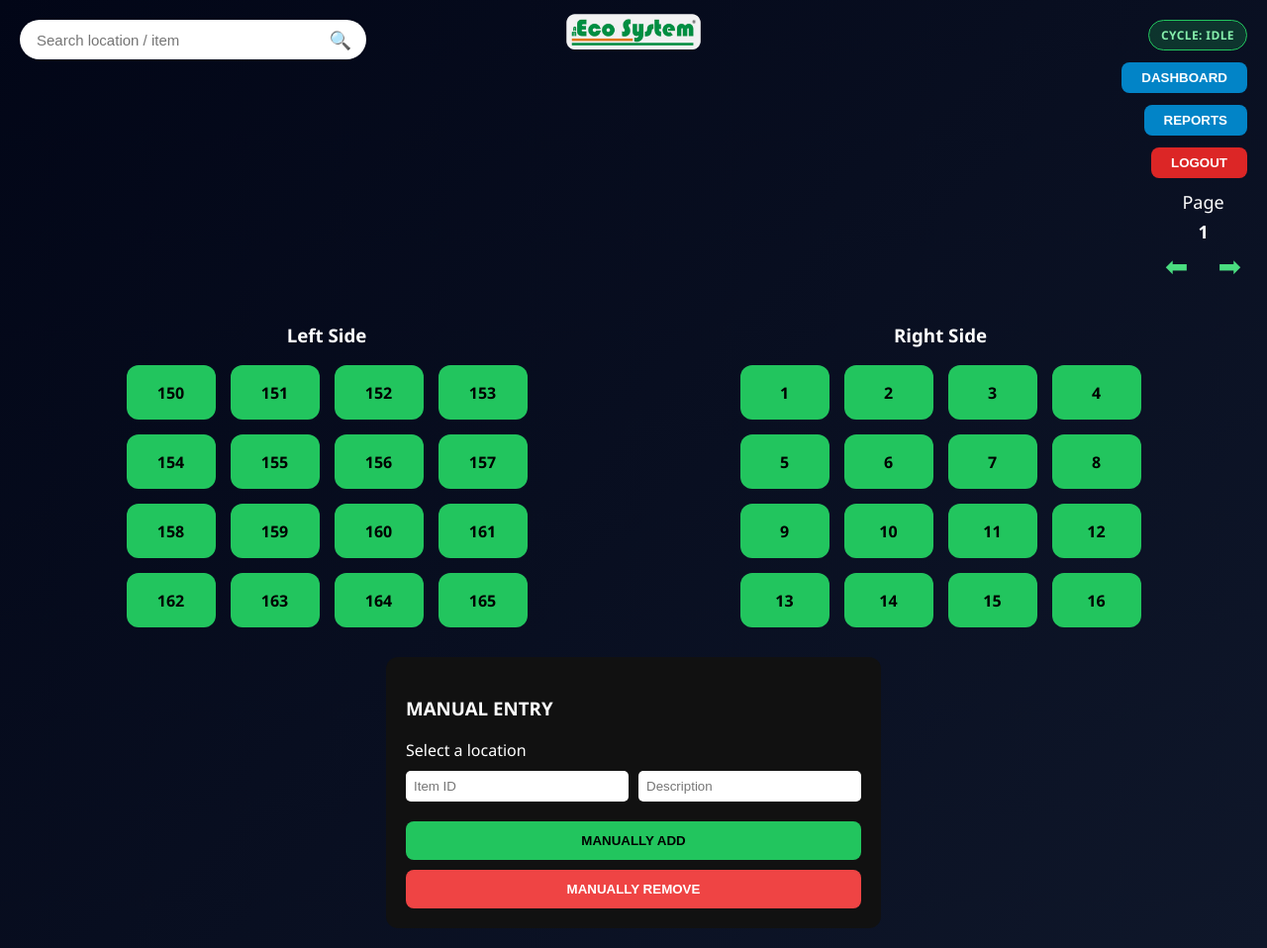
After one commit to ameyasutar1/am-eco-mis, a FastAPI app: template templates/manual_entry.html in a window 1280 px wide. The commit adds this page. Shown: the whole page at 99% size. Run offline with FastAPI, Linux system fonts and the light colour scheme; the template is opened without the code that fills it, so the values that code supplies are empty; data comes from the database, SQL or seed files in the repository; both versions use the stored data as it was after the commit.

Commit message:
Updated system 2 code

```diff
--- a/main.py
+++ b/main.py
@@ -217,6 +217,13 @@ def reports_page(req: Request):
     return templates.TemplateResponse("reports.html", {"request": req})
 
 
+@app.get("/manual-entry")
+def manual_entry_page(req: Request):
+    if not req.session.get("user"):
+        return RedirectResponse("/", status_code=302)
+    return templates.TemplateResponse("manual_entry.html", {"request": req})
+
+
 # =========================================================
 # API
 # =========================================================
@@ -326,6 +333,175 @@ def outward_api(req: Request, loc: int = Form(...)):
         return {"status": "error", "msg": str(e)}
 
 
+@app.post("/api/manual/add")
+def manual_add_api(
+    req: Request,
+    loc: int = Form(...),
+    item: str | None = Form(None),
+    desc: str | None = Form(None)
+):
+    user = req.session.get("user")
+    if not user:
+        return {"status": "error", "msg": "Session expired. Please login again"}
+
+    clean_item = (item or "").strip()
+    clean_desc = (desc or "").strip()
+    if not clean_item or not clean_desc:
+        return {"status": "error", "msg": "Item ID and Description are required"}
+
+    try:
+        with op_lock:
+            current = find_loc(loc)
+            if not current:
+                log_movement(
+                    action="MANUAL_ADD",
+                    location_id=loc,
+                    item_id=clean_item,
+                    description=clean_desc,
+                    material_type=None,
+                    username=user,
+                    status="FAILED",
+                    error_msg=f"Location {loc} not found"
+                )
+                return {"status": "error", "msg": f"Location {loc} not found"}
+
+            if operation_state["running"] and operation_state["loc"] == loc:
+                log_movement(
+                    action="MANUAL_ADD",
+                    location_id=loc,
+                    item_id=clean_item,
+                    description=clean_desc,
+                    material_type=None,
+                    username=user,
+                    status="FAILED",
+                    error_msg=f"Cycle in progress at location {loc}"
+                )
+                return {
+                    "status": "error",
+                    "msg": f"Cycle is running at location {loc}. Manual add blocked",
+                }
+
+            if current[2] is not None:
+                log_movement(
+                    action="MANUAL_ADD",
+                    location_id=loc,
+                    item_id=clean_item,
+                    description=clean_desc,
+                    material_type=None,
+                    username=user,
+                    status="FAILED",
+                    error_msg=f"Location {loc} already occupied"
+                )
+                return {"status": "error", "msg": f"Location {loc} is already occupied"}
+
+            update_store(loc, clean_item, clean_desc)
+
+        log_movement(
+            action="MANUAL_ADD",
+            location_id=loc,
+            item_id=clean_item,
+            description=clean_desc,
+            material_type=None,
+            username=user,
+            status="SUCCESS"
+        )
+        return {"status": "success", "msg": f"Manual add completed for location {loc}"}
+    except Exception as e:
+        log_movement(
+            action="MANUAL_ADD",
+            location_id=loc,
+            item_id=clean_item,
+            description=clean_desc,
+            material_type=None,
+            username=user,
+            status="FAILED",
+            error_msg=str(e)
+        )
+        return {"status": "error", "msg": str(e)}
+
+
+@app.post("/api/manual/remove")
+def manual_remove_api(req: Request, loc: int = Form(...)):
+    user = req.session.get("user")
+    if not user:
+        return {"status": "error", "msg": "Session expired. Please login again"}
+
+    removed_item = None
+    removed_desc = None
+
+    try:
+        with op_lock:
+            current = find_loc(loc)
+            if not current:
+                log_movement(
+                    action="MANUAL_REMOVE",
+                    location_id=loc,
+                    item_id=None,
+                    description=None,
+                    material_type=None,
+                    username=user,
+                    status="FAILED",
+                    error_msg=f"Location {loc} not found"
+                )
+                return {"status": "error", "msg": f"Location {loc} not found"}
+
+            if operation_state["running"] and operation_state["loc"] == loc:
+                log_movement(
+                    action="MANUAL_REMOVE",
+                    location_id=loc,
+                    item_id=current[2],
+                    description=current[3],
+                    material_type=None,
+                    username=user,
+                    status="FAILED",
+                    error_msg=f"Cycle in progress at location {loc}"
+                )
+                return {
+                    "status": "error",
+                    "msg": f"Cycle is running at location {loc}. Manual remove blocked",
+                }
+
+            if current[2] is None:
+                log_movement(
+                    action="MANUAL_REMOVE",
+                    location_id=loc,
+                    item_id=None,
+                    description=None,
+                    material_type=None,
+                    username=user,
+                    status="FAILED",
+                    error_msg=f"Location {loc} is already empty"
+                )
+                return {"status": "error", "msg": f"Location {loc} is already empty"}
+
+            removed_item = current[2]
+            removed_desc = current[3]
+            outward(loc)
+
+        log_movement(
+            action="MANUAL_REMOVE",
+            location_id=loc,
+            item_id=removed_item,
+            description=removed_desc,
+            material_type=None,
+            username=user,
+            status="SUCCESS"
+        )
+        return {"status": "success", "msg": f"Manual remove completed for location {loc}"}
+    except Exception as e:
+        log_movement(
+            action="MANUAL_REMOVE",
+            location_id=loc,
+            item_id=removed_item,
+            description=removed_desc,
+            material_type=None,
+            username=user,
+            status="FAILED",
+            error_msg=str(e)
+        )
+        return {"status": "error", "msg": str(e)}
+
+
 @app.get("/api/op-status")
 def op_status():
     with op_lock:
@@ -422,11 +598,11 @@ def report_user_wise(user: str):
 @app.get("/api/reports/storing-history.pdf")
 def report_storing_history():
     rows = get_storing_history()
-    lines = ["Section: Inward Storing History", ""]
+    lines = ["Section: Inward + Manual Add History", ""]
     lines += _table(
-        ["Timestamp", "Loc", "Item ID", "Type", "User", "Status"],
-        [[r[6], r[0], r[1] or "-", r[3] or "-", r[4] or "-", r[5]] for r in rows],
-        [20, 5, 28, 12, 18, 8]
+        ["Timestamp", "Action", "Loc", "Item ID", "Type", "User", "Status"],
+        [[r[7], r[0], r[1], r[2] or "-", r[4] or "-", r[5] or "-", r[6]] for r in rows],
+        [20, 12, 5, 24, 12, 16, 8]
     )
     return _pdf_download("storing_history_report.pdf", "Storing History Report", lines)
 
@@ -434,13 +610,25 @@ def report_storing_history():
 @app.get("/api/reports/issuing-report.pdf")
 def report_issuing():
     rows = get_issuing_history()
-    lines = ["Section: Outward Issuing History", ""]
+    lines = ["Section: Outward + Manual Remove History", ""]
     lines += _table(
-        ["Timestamp", "Loc", "Item ID", "User", "Status"],
-        [[r[6], r[0], r[1] or "-", r[4] or "-", r[5]] for r in rows],
-        [20, 5, 38, 20, 8]
+        ["Timestamp", "Action", "Loc", "Item ID", "User", "Status"],
+        [[r[7], r[0], r[1], r[2] or "-", r[5] or "-", r[6]] for r in rows],
+        [20, 14, 5, 34, 18, 8]
     )
     return _pdf_download("issuing_report.pdf", "Issuing Report", lines)
+
+
+@app.get("/api/reports/manual-activity.pdf")
+def report_manual_activity():
+    rows = get_manual_history()
+    lines = ["Section: Manual Add/Remove Activity", ""]
+    lines += _table(
+        ["Timestamp", "Action", "Loc", "Item ID", "User", "Status"],
+        [[r[6], r[0], r[1], r[2] or "-", r[4] or "-", r[5]] for r in rows],
+        [20, 14, 5, 34, 18, 8]
+    )
+    return _pdf_download("manual_activity_report.pdf", "Manual Activity Report", lines)
 
 
 @app.get("/api/reports/tray-status.pdf")
--- a/static/app.js
+++ b/static/app.js
@@ -408,3 +408,7 @@ function logout(){
 function openReports(){
     window.location.href = "/reports";
 }
+
+function openManualEntry(){
+    window.location.href = "/manual-entry";
+}
--- /dev/null
+++ b/static/manual.js
@@ -0,0 +1,375 @@
+let manualRow = 1;
+let manualSelected = null;
+const MANUAL_CELLS_PER_PAGE = 16;
+const MANUAL_RIGHT_MAX = 149;
+const MANUAL_AUTO_REFRESH_MS = 5000;
+const MANUAL_OP_REFRESH_MS = 1000;
+let manualLoading = false;
+let manualRefreshTimer = null;
+let manualOpTimer = null;
+let manualCycleRunning = false;
+let manualCycleLoc = null;
+let manualLocationsCache = new Map();
+let manualInitialized = false;
+let manualDraftDirty = false;
+let manualEditingLoc = null;
+
+seedManualLocations();
+bindManualInit();
+
+function initManualPage(){
+    if(manualInitialized) return;
+    manualInitialized = true;
+
+    bindManualDraftTracking();
+    renderManualFromMap(manualLocationsCache);
+    loadManualGrid();
+    pollCycleStatus();
+
+    if(!manualRefreshTimer){
+        manualRefreshTimer = setInterval(loadManualGrid, MANUAL_AUTO_REFRESH_MS);
+    }
+    if(!manualOpTimer){
+        manualOpTimer = setInterval(pollCycleStatus, MANUAL_OP_REFRESH_MS);
+    }
+}
+
+function bindManualInit(){
+    if(document.readyState === "loading"){
+        document.addEventListener("DOMContentLoaded", initManualPage, { once: true });
+        return;
+    }
+    initManualPage();
+}
+
+function seedManualLocations(){
+    for(let i=1; i<=297; i++){
+        const side = i <= MANUAL_RIGHT_MAX ? "RIGHT" : "LEFT";
+        manualLocationsCache.set(i, [i, side, null, null]);
+    }
+}
+
+function bindManualDraftTracking(){
+    const itemInput = document.getElementById("manual-item");
+    const descInput = document.getElementById("manual-desc");
+    if(itemInput){
+        itemInput.addEventListener("input", markManualDraftDirty);
+    }
+    if(descInput){
+        descInput.addEventListener("input", markManualDraftDirty);
+    }
+}
+
+function markManualDraftDirty(){
+    if(!manualSelected) return;
+    manualDraftDirty = true;
+    manualEditingLoc = Number(manualSelected[0]);
+}
+
+function hasUnsavedDraftForSelected(){
+    if(!manualSelected) return false;
+    return manualDraftDirty && Number(manualEditingLoc) === Number(manualSelected[0]);
+}
+
+function normalizeManualLocations(data){
+    const map = new Map(manualLocationsCache);
+    if(!Array.isArray(data)) return map;
+
+    data.forEach(row=>{
+        if(Array.isArray(row)){
+            const loc = Number(row[0]);
+            if(Number.isNaN(loc)) return;
+            map.set(loc, [loc, row[1], row[2], row[3]]);
+            return;
+        }
+        if(row && typeof row === "object"){
+            const loc = Number(row.location_id);
+            if(Number.isNaN(loc)) return;
+            map.set(loc, [loc, row.side, row.item_id, row.description]);
+        }
+    });
+    return map;
+}
+
+function getManualRow(side){
+    const base = side === "RIGHT" ? 1 : 150;
+    return [...Array(MANUAL_CELLS_PER_PAGE).keys()]
+           .map(i => base + (manualRow - 1) * MANUAL_CELLS_PER_PAGE + i);
+}
+
+function loadManualGrid(){
+    if(manualLoading) return;
+    manualLoading = true;
+    fetch("/api/locations")
+    .then(r=>{
+        if(!r.ok) throw new Error("Locations API failed");
+        return r.json();
+    })
+    .then(data=>{
+        manualLocationsCache = normalizeManualLocations(data);
+        renderManualFromMap(manualLocationsCache);
+    })
+    .catch(()=>{
+        setManualMsg("Unable to refresh location data", true);
+        renderManualFromMap(manualLocationsCache);
+    })
+    .finally(()=>{ manualLoading = false; });
+}
+
+function renderManualFromMap(map){
+    const rowEl = document.getElementById("manual-row");
+    if(rowEl) rowEl.innerText = manualRow;
+
+    const right = document.getElementById("manual-right");
+    const left = document.getElementById("manual-left");
+    if(!right || !left) return;
+    right.innerHTML = "";
+    left.innerHTML = "";
+
+    getManualRow("RIGHT").forEach(n=>{
+        const r = map.get(n) || [n, "RIGHT", null, null];
+        const d = document.createElement("div");
+        d.className = "seat " + (r[2] ? "full" : "empty");
+        d.innerText = n;
+        d.onclick = ()=>selectManual(r);
+        right.appendChild(d);
+    });
+
+    getManualRow("LEFT").forEach(n=>{
+        const r = map.get(n) || [n, "LEFT", null, null];
+        const d = document.createElement("div");
+        d.className = "seat " + (r[2] ? "full" : "empty");
+        d.innerText = n;
+        d.onclick = ()=>selectManual(r);
+        left.appendChild(d);
+    });
+
+    if(manualSelected){
+        const latest = map.get(Number(manualSelected[0]));
+        if(latest){
+            selectManual(latest, false);
+        }
+    }
+}
+
+function selectManual(r, forceSyncInputs = false){
+    const prevLoc = manualSelected ? Number(manualSelected[0]) : null;
+    document.querySelectorAll(".seat").forEach(s=>s.classList.remove("selected"));
+    manualSelected = r;
+
+    const seat = [...document.querySelectorAll(".seat")]
+                .find(x=>x.innerText === String(r[0]));
+    if(seat) seat.classList.add("selected");
+
+    const sel = document.getElementById("manual-sel");
+    if(sel){
+        sel.innerText = `LOC ${r[0]} | ${r[2] ? "Occupied" : "Empty"}`;
+    }
+
+    const sameLocation = prevLoc === Number(r[0]);
+    const shouldSyncInputs = forceSyncInputs || !sameLocation || !hasUnsavedDraftForSelected();
+
+    if(shouldSyncInputs){
+        const itemInput = document.getElementById("manual-item");
+        const descInput = document.getElementById("manual-desc");
+        if(itemInput) itemInput.value = r[2] || "";
+        if(descInput) descInput.value = r[3] || "";
+        manualDraftDirty = false;
+        manualEditingLoc = Number(r[0]);
+    }
+
+    updateManualButtons();
+}
+
+function prevManual(){
+    if(manualRow > 1){
+        manualRow--;
+        loadManualGrid();
+    }
+}
+
+function nextManual(){
+    if(manualRow < 11){
+        manualRow++;
+        loadManualGrid();
+    }
+}
+
+function doManualSearch(){
+    const q = (document.getElementById("manual-search")?.value || "").trim();
+    if(!q) return;
+
+    fetch("/api/search/" + encodeURIComponent(q))
+    .then(r=>r.json())
+    .then(x=>{
+        if(!x){
+            setManualMsg("No matching location/item found", true);
+            return;
+        }
+
+        const loc = Number(x[0]);
+        if(loc <= MANUAL_RIGHT_MAX){
+            manualRow = Math.ceil(loc / MANUAL_CELLS_PER_PAGE);
+        }else{
+            manualRow = Math.ceil((loc - MANUAL_RIGHT_MAX) / MANUAL_CELLS_PER_PAGE);
+        }
+
+        manualSelected = x;
+        loadManualGrid();
+        setTimeout(()=>selectManual(x, true), 150);
+    })
+    .catch(()=>setManualMsg("Search failed", true));
+}
+
+function isCycleBlockedForSelection(){
+    if(!manualSelected) return false;
+    return manualCycleRunning && Number(manualCycleLoc) === Number(manualSelected[0]);
+}
+
+function updateManualButtons(){
+    const addBtn = document.getElementById("manual-add-btn");
+    const removeBtn = document.getElementById("manual-remove-btn");
+    const disabled = isCycleBlockedForSelection();
+    if(addBtn) addBtn.disabled = disabled;
+    if(removeBtn) removeBtn.disabled = disabled;
+}
+
+function manualAdd(){
+    if(!manualSelected){
+        setManualMsg("Select a location first", true);
+        return;
+    }
+    if(isCycleBlockedForSelection()){
+        setManualMsg(`Cycle is running at location ${manualSelected[0]}. Manual add blocked`, true);
+        return;
+    }
+    if(manualSelected[2]){
+        setManualMsg(`Location ${manualSelected[0]} is already occupied`, true);
+        return;
+    }
+
+    const item = (document.getElementById("manual-item")?.value || "").trim();
+    const desc = (document.getElementById("manual-desc")?.value || "").trim();
+    if(!item || !desc){
+        setManualMsg("Item ID and Description are required", true);
+        return;
+    }
+
+    fetch("/api/manual/add", {
+        method: "POST",
+        body: new URLSearchParams({
+            loc: manualSelected[0],
+            item: item,
+            desc: desc
+        })
+    })
+    .then(r=>r.json())
+    .then(res=>{
+        if(res.status === "success"){
+            manualDraftDirty = false;
+            setManualMsg(res.msg || "Manual add completed", false);
+            loadManualGrid();
+            return;
+        }
+        setManualMsg(res.msg || "Manual add failed", true);
+    })
+    .catch(()=>setManualMsg("Manual add request failed", true));
+}
+
+function manualRemove(){
+    if(!manualSelected){
+        setManualMsg("Select a location first", true);
+        return;
+    }
+    if(isCycleBlockedForSelection()){
+        setManualMsg(`Cycle is running at location ${manualSelected[0]}. Manual remove blocked`, true);
+        return;
+    }
+    if(!manualSelected[2]){
+        setManualMsg(`Location ${manualSelected[0]} is already empty`, true);
+        return;
+    }
+
+    fetch("/api/manual/remove", {
+        method: "POST",
+        body: new URLSearchParams({ loc: manualSelected[0] })
+    })
+    .then(r=>r.json())
+    .then(res=>{
+        if(res.status === "success"){
+            const itemInput = document.getElementById("manual-item");
+            const descInput = document.getElementById("manual-desc");
+            if(itemInput) itemInput.value = "";
+            if(descInput) descInput.value = "";
+            manualDraftDirty = false;
+            setManualMsg(res.msg || "Manual remove completed", false);
+            loadManualGrid();
+            return;
+        }
+        setManualMsg(res.msg || "Manual remove failed", true);
+    })
+    .catch(()=>setManualMsg("Manual remove request failed", true));
+}
+
+function pollCycleStatus(){
+    fetch("/api/op-status")
+    .then(r=>r.json())
+    .then(status=>{
+        manualCycleRunning = !!status.running;
+        manualCycleLoc = status.loc;
+        updateCycleBadge(status);
+        updateManualButtons();
+    })
+    .catch(()=>{
+        manualCycleRunning = false;
+        manualCycleLoc = null;
+        setCycleBadgeUnknown();
+        updateManualButtons();
+    });
+}
+
+function updateCycleBadge(status){
+    const badge = document.getElementById("manual-cycle-status");
+    if(!badge) return;
+    badge.classList.remove("plc-online", "plc-offline", "plc-unknown");
+
+    if(status.running){
+        badge.classList.add("plc-offline");
+        badge.innerText = `CYCLE: RUNNING LOC ${status.loc}`;
+        badge.title = status.msg || "Cycle running";
+        return;
+    }
+
+    badge.classList.add("plc-online");
+    badge.innerText = "CYCLE: IDLE";
+    badge.title = status.msg || "No cycle running";
+}
+
+function setCycleBadgeUnknown(){
+    const badge = document.getElementById("manual-cycle-status");
+    if(!badge) return;
+    badge.classList.remove("plc-online", "plc-offline", "plc-unknown");
+    badge.classList.add("plc-unknown");
+    badge.innerText = "CYCLE: UNKNOWN";
+    badge.title = "Unable to read cycle status";
+}
+
+function setManualMsg(message, isError){
+    const msg = document.getElementById("manual-msg");
+    if(!msg) return;
+    msg.innerText = message;
+    msg.style.color = isError ? "#f87171" : "#4ade80";
+}
+
+function goDashboard(){
+    window.location.href = "/dashboard";
+}
+
+function goReports(){
+    window.location.href = "/reports";
+}
+
+function logout(){
+    fetch("/logout")
+    .then(()=>window.location.href = "/");
+}
--- a/static/reports.js
+++ b/static/reports.js
@@ -169,6 +169,10 @@ function goDashboard(){
     window.location.href = "/dashboard";
 }
 
+function goManualEntry(){
+    window.location.href = "/manual-entry";
+}
+
 function logout(){
     fetch("/logout")
     .then(()=>window.location.href="/");
--- a/templates/dashboard.html
+++ b/templates/dashboard.html
@@ -2,7 +2,7 @@
 <html>
 <head>
 <link rel="stylesheet" href="/static/style.css">
-<script src="/static/app.js"></script>
+<script src="/static/app.js?v=20260315a"></script>
 </head>
 
 <body onload="initDashboard()">
@@ -23,6 +23,7 @@
     <div class="right-controls">
         <div id="plc-status" class="plc-status plc-unknown">PLC: CHECKING...</div>
         <button class="reports-btn" onclick="openReports()">REPORTS</button>
+        <button class="reports-btn" onclick="window.location.href='/manual-entry'">MANUAL ENTRY</button>
 
         <!-- LOGOUT -->
         <button class="logout-btn" onclick="logout()">LOGOUT</button>
--- /dev/null
+++ b/templates/manual_entry.html
@@ -0,0 +1,62 @@
+<!DOCTYPE html>
+<html>
+<head>
+<link rel="stylesheet" href="/static/style.css">
+<script src="/static/manual.js?v=20260315a"></script>
+</head>
+
+<body onload="initManualPage()">
+
+<img src="/static/img.png" class="logo">
+
+<div class="top-bar">
+    <div class="search-box">
+        <input id="manual-search" placeholder="Search location / item">
+        <span onclick="doManualSearch()">🔍</span>
+    </div>
+
+    <div class="right-controls">
+        <div id="manual-cycle-status" class="plc-status plc-unknown">CYCLE: CHECKING...</div>
+        <button class="reports-btn" onclick="goDashboard()">DASHBOARD</button>
+        <button class="reports-btn" onclick="goReports()">REPORTS</button>
+        <button class="logout-btn" onclick="logout()">LOGOUT</button>
+
+        <div class="page-nav">
+            <span>Page</span>
+            <b id="manual-row">1</b>
+            <div class="nav-btns">
+                <button onclick="prevManual()">⬅</button>
+                <button onclick="nextManual()">➡</button>
+            </div>
+        </div>
+    </div>
+</div>
+
+<div class="main">
+    <div class="rack">
+        <h3>Left Side</h3>
+        <div id="manual-left" class="seat-grid"></div>
+    </div>
+
+    <div class="rack">
+        <h3>Right Side</h3>
+        <div id="manual-right" class="seat-grid"></div>
+    </div>
+</div>
+
+<div class="operation">
+    <h3>MANUAL ENTRY</h3>
+    <div id="manual-sel">Select a location</div>
+    <div id="manual-msg"></div>
+
+    <div class="form">
+        <input id="manual-item" placeholder="Item ID">
+        <input id="manual-desc" placeholder="Description">
+    </div>
+
+    <button id="manual-add-btn" class="btn green" onclick="manualAdd()">MANUALLY ADD</button>
+    <button id="manual-remove-btn" class="btn red" onclick="manualRemove()">MANUALLY REMOVE</button>
+</div>
+
+</body>
+</html>
```
Also changed, not shown: db.py (+23 -9 lines), templates/reports.html (+10 -3 lines), warehouse.db.
